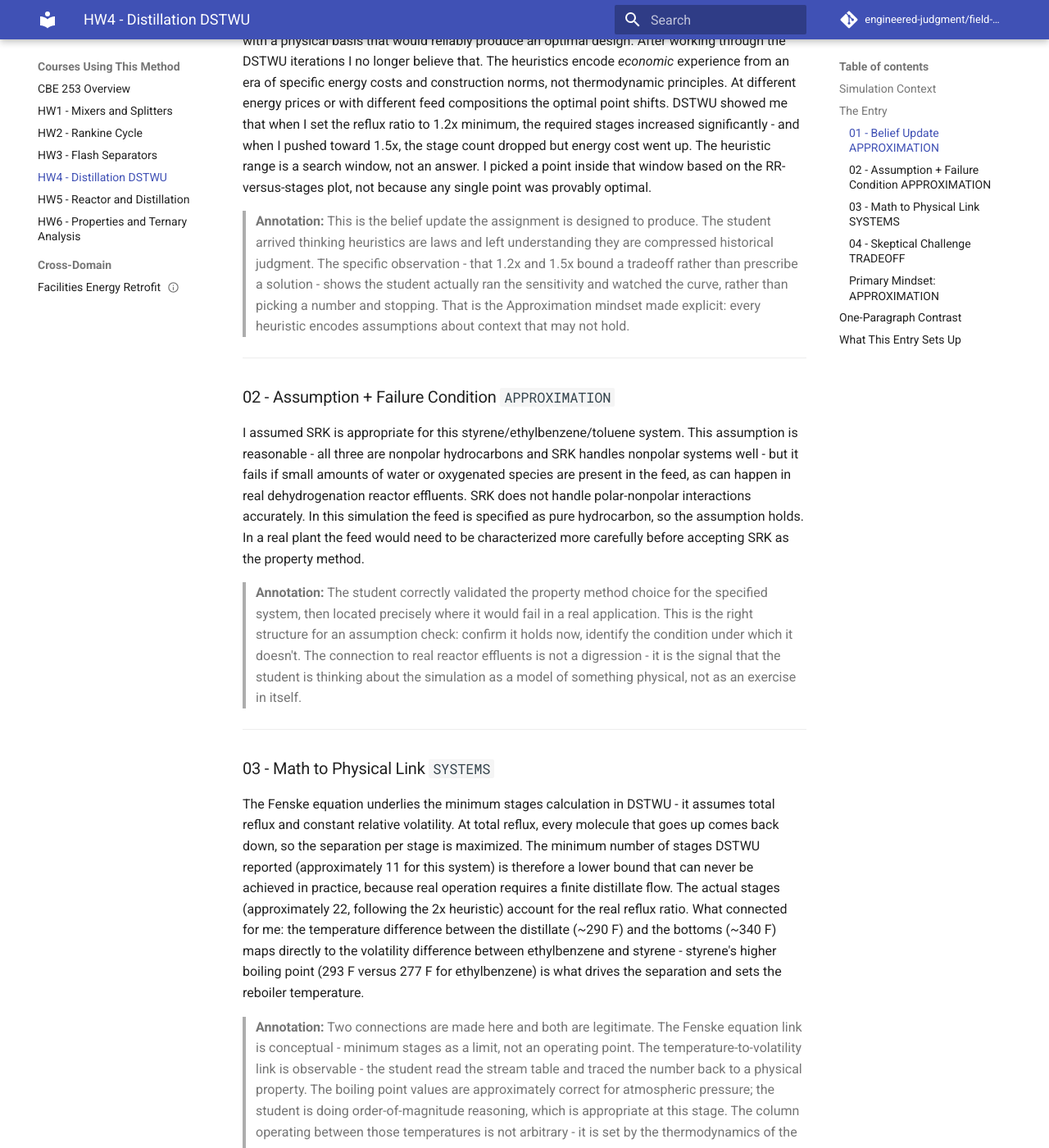
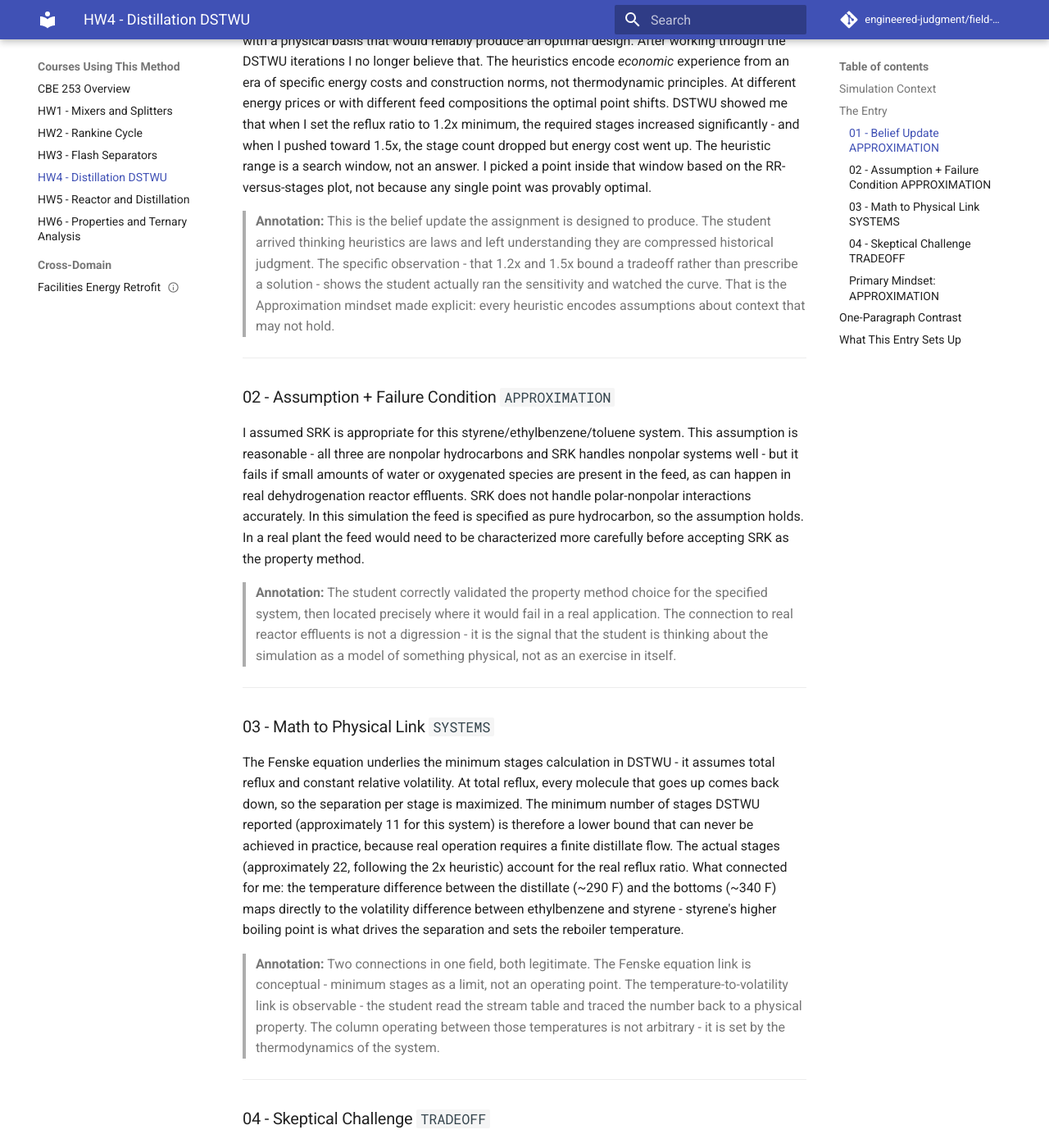
Before and after one commit to engineered-judgment/field-notes, an MkDocs documentation site: the page built from docs/notebooks/cbe253/hw4-distillation-dstwu.md, in a window 1280 px wide and 1400 px high, scrolled down 946 px. Shown: the whole window at 82% size. Built offline with MkDocs 1.6.1 and Material for MkDocs 9.7.7, drawn with Linux system fonts in a browser that asks for light colours; comment, search, counter and statistics services are not loaded; some of the changed text lies outside the part shown.

Commit message:
Update HW4 text and remove em dashes

```diff
--- a/docs/notebooks/cbe253/hw4-distillation-dstwu.md
+++ b/docs/notebooks/cbe253/hw4-distillation-dstwu.md
@@ -26,7 +26,7 @@
 
 I assumed the heuristics - 1.2-1.5x minimum reflux ratio, twice the minimum stages - were rules with a physical basis that would reliably produce an optimal design. After working through the DSTWU iterations I no longer believe that. The heuristics encode *economic* experience from an era of specific energy costs and construction norms, not thermodynamic principles. At different energy prices or with different feed compositions the optimal point shifts. DSTWU showed me that when I set the reflux ratio to 1.2x minimum, the required stages increased significantly - and when I pushed toward 1.5x, the stage count dropped but energy cost went up. The heuristic range is a search window, not an answer. I picked a point inside that window based on the RR-versus-stages plot, not because any single point was provably optimal.
 
-> **Annotation:** This is the belief update the assignment is designed to produce. The student arrived thinking heuristics are laws and left understanding they are compressed historical judgment. The specific observation - that 1.2x and 1.5x bound a tradeoff rather than prescribe a solution - shows the student actually ran the sensitivity and watched the curve, rather than picking a number and stopping. That is the Approximation mindset made explicit: every heuristic encodes assumptions about context that may not hold.
+> **Annotation:** This is the belief update the assignment is designed to produce. The student arrived thinking heuristics are laws and left understanding they are compressed historical judgment. The specific observation - that 1.2x and 1.5x bound a tradeoff rather than prescribe a solution - shows the student actually ran the sensitivity and watched the curve. That is the Approximation mindset made explicit: every heuristic encodes assumptions about context that may not hold.
 
 ---
 
@@ -34,21 +34,21 @@
 
 I assumed SRK is appropriate for this styrene/ethylbenzene/toluene system. This assumption is reasonable - all three are nonpolar hydrocarbons and SRK handles nonpolar systems well - but it fails if small amounts of water or oxygenated species are present in the feed, as can happen in real dehydrogenation reactor effluents. SRK does not handle polar-nonpolar interactions accurately. In this simulation the feed is specified as pure hydrocarbon, so the assumption holds. In a real plant the feed would need to be characterized more carefully before accepting SRK as the property method.
 
-> **Annotation:** The student correctly validated the property method choice for the specified system, then located precisely where it would fail in a real application. This is the right structure for an assumption check: confirm it holds now, identify the condition under which it doesn't. The connection to real reactor effluents is not a digression - it is the signal that the student is thinking about the simulation as a model of something physical, not as an exercise in itself.
+> **Annotation:** The student correctly validated the property method choice for the specified system, then located precisely where it would fail in a real application. The connection to real reactor effluents is not a digression - it is the signal that the student is thinking about the simulation as a model of something physical, not as an exercise in itself.
 
 ---
 
 ### 03 - Math to Physical Link `SYSTEMS`
 
-The Fenske equation underlies the minimum stages calculation in DSTWU - it assumes total reflux and constant relative volatility. At total reflux, every molecule that goes up comes back down, so the separation per stage is maximized. The minimum number of stages DSTWU reported (approximately 11 for this system) is therefore a lower bound that can never be achieved in practice, because real operation requires a finite distillate flow. The actual stages (approximately 22, following the 2x heuristic) account for the real reflux ratio. What connected for me: the temperature difference between the distillate (~290 F) and the bottoms (~340 F) maps directly to the volatility difference between ethylbenzene and styrene - styrene's higher boiling point (293 F versus 277 F for ethylbenzene) is what drives the separation and sets the reboiler temperature.
+The Fenske equation underlies the minimum stages calculation in DSTWU - it assumes total reflux and constant relative volatility. At total reflux, every molecule that goes up comes back down, so the separation per stage is maximized. The minimum number of stages DSTWU reported (approximately 11 for this system) is therefore a lower bound that can never be achieved in practice, because real operation requires a finite distillate flow. The actual stages (approximately 22, following the 2x heuristic) account for the real reflux ratio. What connected for me: the temperature difference between the distillate (~290 F) and the bottoms (~340 F) maps directly to the volatility difference between ethylbenzene and styrene - styrene's higher boiling point is what drives the separation and sets the reboiler temperature.
 
-> **Annotation:** Two connections are made here and both are legitimate. The Fenske equation link is conceptual - minimum stages as a limit, not an operating point. The temperature-to-volatility link is observable - the student read the stream table and traced the number back to a physical property. The boiling point values are approximately correct for atmospheric pressure; the student is doing order-of-magnitude reasoning, which is appropriate at this stage. The column operating between those temperatures is not arbitrary - it is set by the thermodynamics of the system.
+> **Annotation:** Two connections in one field, both legitimate. The Fenske equation link is conceptual - minimum stages as a limit, not an operating point. The temperature-to-volatility link is observable - the student read the stream table and traced the number back to a physical property. The column operating between those temperatures is not arbitrary - it is set by the thermodynamics of the system.
 
 ---
 
 ### 04 - Skeptical Challenge `TRADEOFF`
 
-A skeptical engineer would challenge whether 0.995 mol fraction styrene in the bottoms is actually achievable at the reflux ratio and stage count I selected, and would ask to see the stream table, not just the block report. DSTWU is a shortcut - it estimates the operating conditions that *should* achieve the spec, but it does not verify that they do. The block report gives minimum stages and reflux ratio under idealized assumptions. Whether those translate to the specified purity in a rigorous tray-by-tray calculation is not confirmed until RADFRAC is run. I am reporting a design estimate, not a verified result. The skeptical engineer would be right to want the RADFRAC confirmation before signing off on the column design.
+A skeptical engineer would challenge whether 0.995 mol fraction styrene in the bottoms is actually achievable at the reflux ratio and stage count I selected, and would ask to see the stream table, not just the block report. DSTWU is a shortcut - it estimates the operating conditions that *should* achieve the spec, but it does not verify that they do. The block report gives minimum stages and reflux ratio under idealized assumptions. Whether those translate to the specified purity in a rigorous tray-by-tray calculation is not confirmed until RADFRAC is run. I am reporting a design estimate, not a verified result.
 
 > **Annotation:** The student has correctly identified the epistemological status of DSTWU output: it is an estimate whose validity is contingent on the rigorous calculation agreeing with it. DSTWU is a tool for getting to RADFRAC, not a substitute for it. A student who understands this is ready for HW5. A student who treats DSTWU output as the final answer will be confused when RADFRAC gives different results.
 
@@ -62,7 +62,7 @@
 
 ## One-Paragraph Contrast
 
-A weak entry for this assignment reads: *"I used DSTWU to find the number of stages and reflux ratio. I set the reflux ratio to 1.3 times the minimum and the stages to twice the minimum as the heuristic says. The block report showed the required values and the design criteria were met."* That entry reports procedure without recording judgment. It does not name what the heuristic encodes, does not question whether SRK is appropriate, does not connect the temperature profile to the volatility difference, and does not flag that DSTWU results are estimates awaiting RADFRAC confirmation. The simulation was run correctly. The thinking is invisible.
+A weak entry reads: *"I used DSTWU to find the number of stages and reflux ratio. I set the reflux ratio to 1.3 times the minimum and the stages to twice the minimum as the heuristic says. The block report showed the required values and the design criteria were met."* That entry reports procedure without recording judgment. It does not name what the heuristic encodes, does not question whether SRK is appropriate, does not connect the temperature profile to the volatility difference, and does not flag that DSTWU results are estimates awaiting RADFRAC confirmation. The simulation was run correctly. The thinking is invisible.
 
 ---
 
```
Also changed, not shown: other parts of docs/notebooks/cbe253/hw4-distillation-dstwu.md (+1 -1 lines).
